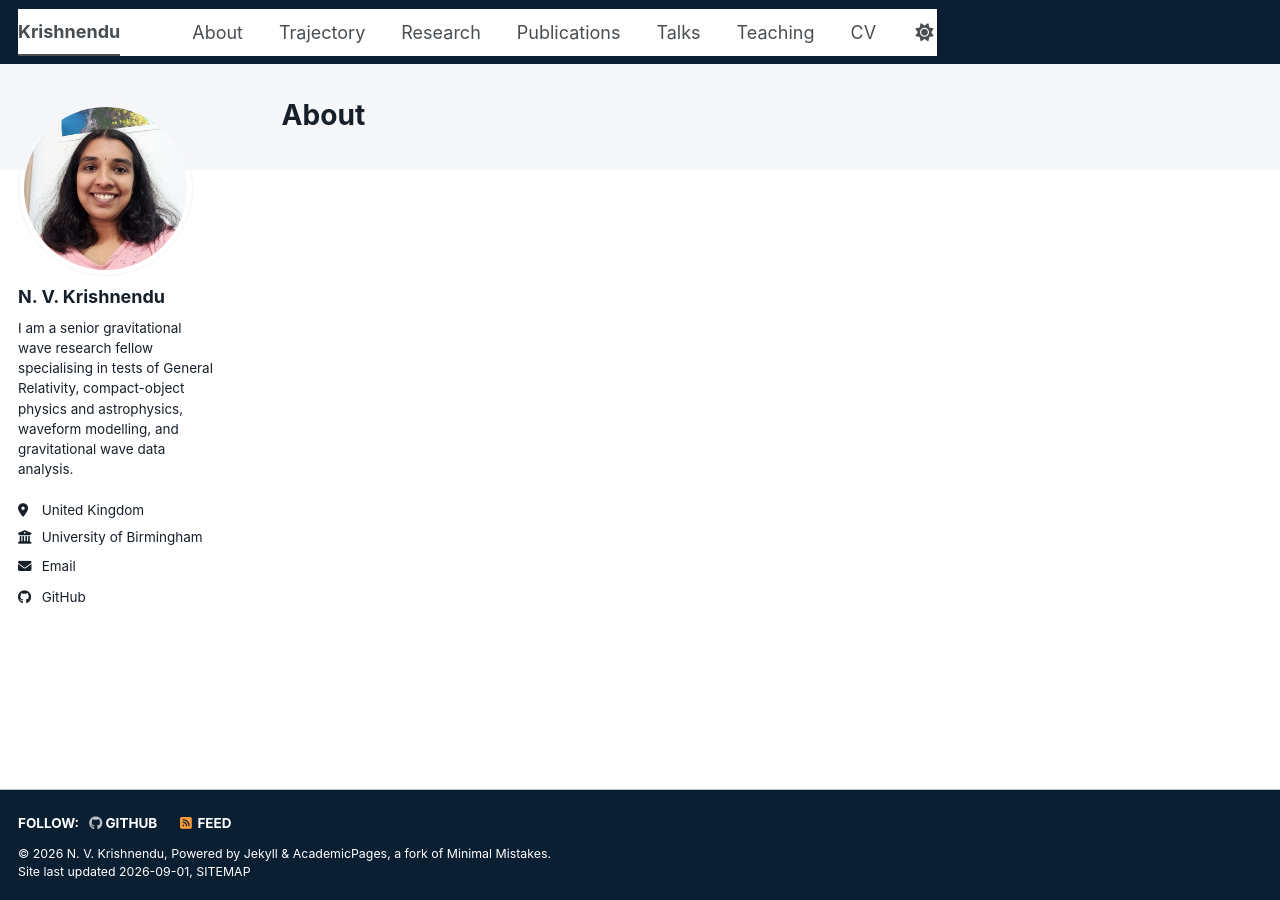
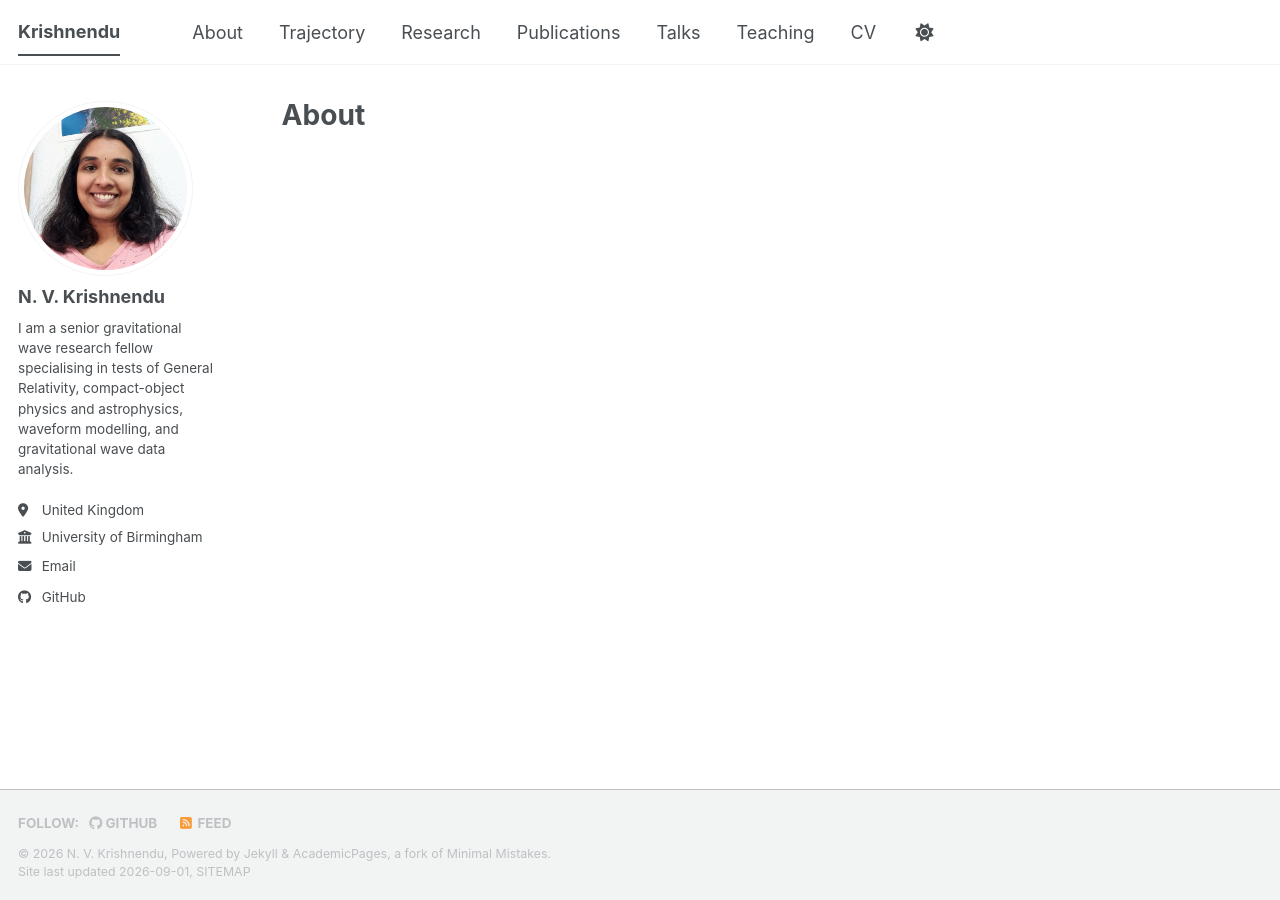
Before and after one commit to KrishnenduGit/nv-krishnendu, a Jekyll site: the page built from index.md, in a window 1280 px wide. Built offline with Jekyll 4.4.1, drawn with Linux system fonts in a browser that asks for light colours; a style sheet for code colours, icons or effects is not loaded.

Commit message:
Update main.scss

```diff
--- a/assets/css/main.scss
+++ b/assets/css/main.scss
@@ -37,34 +37,3 @@
     "layout/sidebar",
     "layout/json_cv"
 ;
-
-
-/* =========================================
-   Krishnendu - Custom Theme
-   ========================================= */
-
-body {
-  background-color: #f5f7fa;
-  color: #17202a;
-}
-
-.masthead {
-  background-color: #0b1f33;
-}
-
-.greedy-nav {
-  background-color: #0b1f33;
-}
-
-a {
-  color: #2a6f97;
-}
-
-a:hover {
-  color: #174a68;
-}
-
-.page__footer {
-  background-color: #0b1f33;
-  color: #ffffff;
-}
```
